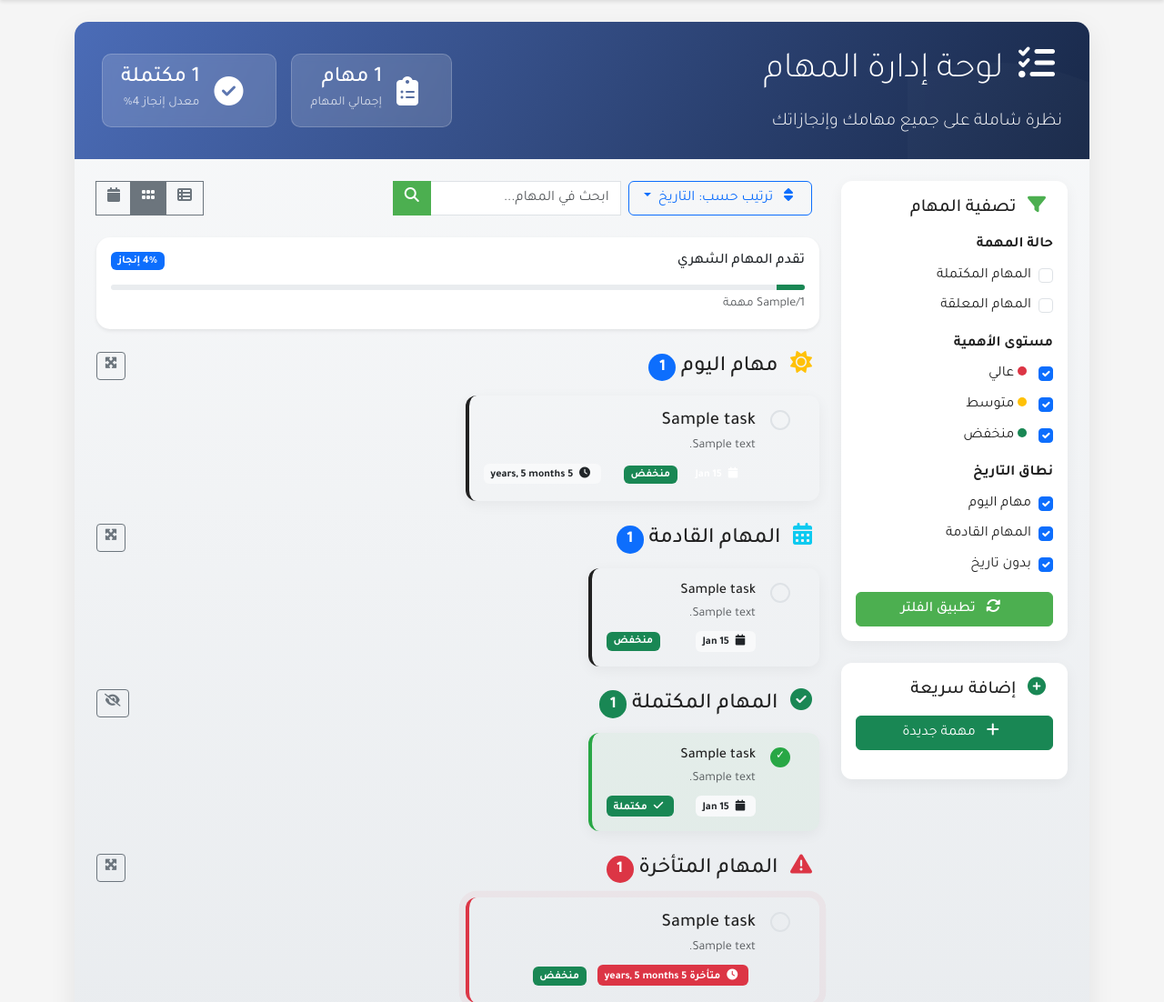
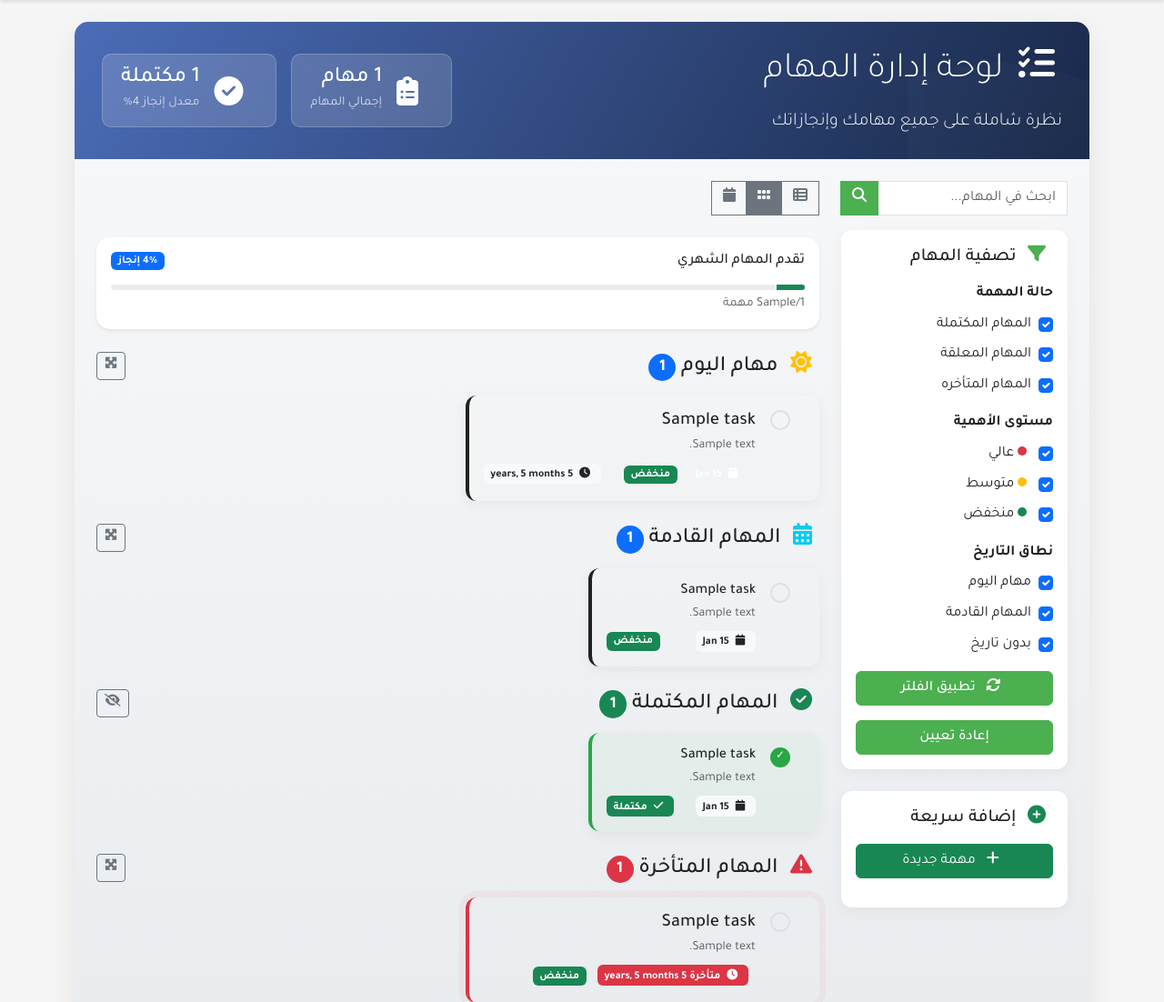
Before and after one commit to ehabahmed2/prodamin, a Django app: template templates/tasks/all_tasks.html in a window 1280 px wide. Shown: the part 72-1174 px from the top of the page at 91% size. Run offline with Django 5.2, Linux system fonts and the light colour scheme; the template is opened without the code that fills it: most values are stand-ins (such as "Sample title", 1, 10 or a date in 2020).

Commit message:
added search, filtering functions

```diff
--- a/templates/nav.html
+++ b/templates/nav.html
@@ -13,7 +13,7 @@
         <div class="collapse navbar-collapse" id="navbarNav">
             <ul class="navbar-nav me-auto">
                 <li class="nav-item">
-                    <a class="nav-link" href="#">
+                    <a class="nav-link" href="{% url "main" %}">
                         <i class="fas fa-home"></i> الرئيسية
                     </a>
                 </li>
--- a/templates/tasks/all_tasks.html
+++ b/templates/tasks/all_tasks.html
@@ -233,6 +233,16 @@
                 <div class="col-lg-3 mb-4">
                     <form method="get" id="task-filter-form">
 
+                        <div class="d-flex mb-3">
+
+                            <div class="input-group" style="width: 250px;">
+                                    <input type="text" name='search' class="form-control" placeholder="ابحث في المهام...">
+                                    <button class="btn btn-primary" type="submit">
+                                        <i class="fas fa-search"></i>
+                                    </button>
+                            </div>
+                        </div>
+
                         <div class="filter-card p-3 mb-4">
                             <h5 class="mb-3">
                                 <i class="fas fa-filter me-2 text-primary"></i>
@@ -242,15 +252,24 @@
                             <div class="mb-3">
                                 <label class="form-label fw-bold">حالة المهمة</label>
                                 <div class="form-check mb-2">
-                                    <input class="form-check-input" type="checkbox" name="completed" id="filter-completed" {% if request.GET.completed %}checked{% endif %}>
+                                    <input class="form-check-input" type="checkbox" name="completed" id="filter-completed"
+                                    {% if request.GET.completed or not request.GET %}checked{% endif %}>
                                     <label class="form-check-label" for="filter-completed">
                                         المهام المكتملة
                                     </label>
                                 </div>
                                 <div class="form-check mb-2">
-                                    <input class="form-check-input" type="checkbox" name="pending" id="filter-pending" {% if request.GET.pending %}checked{% endif %}>
+                                    <input class="form-check-input" type="checkbox" name="pending" id="filter-pending"
+                                    {% if request.GET.pending or not request.GET %}checked{% endif %}>
                                     <label class="form-check-label" for="filter-pending">
                                         المهام المعلقة
+                                    </label>
+                                </div>
+                                <div class="form-check mb-2">
+                                    <input class="form-check-input" type="checkbox" name="late" id="filter-pending"
+                                    {% if request.GET.pending or not request.GET %}checked{% endif %}>
+                                    <label class="form-check-label" for="filter-pending">
+                                        المهام المتأخره
                                     </label>
                                 </div>
                             </div>
@@ -258,21 +277,24 @@
                             <div class="mb-3">
                                 <label class="form-label fw-bold">مستوى الأهمية</label>
                                 <div class="form-check mb-2">
-                                    <input class="form-check-input" type="checkbox" id="filter-high" checked>
+                                    <input class="form-check-input" name='high' type="checkbox" id="filter-high"
+                                    {% if request.GET.high or not request.GET %}checked{% endif %}>
                                     <label class="form-check-label" for="filter-high">
                                         <span class="priority-indicator bg-danger"></span>
                                         عالي
                                     </label>
                                 </div>
                                 <div class="form-check mb-2">
-                                    <input class="form-check-input" type="checkbox" id="filter-medium" checked>
+                                    <input class="form-check-input" name='medium' type="checkbox" id="filter-medium"
+                                    {% if request.GET.medium or not request.GET %}checked{% endif %}>
                                     <label class="form-check-label" for="filter-medium">
                                         <span class="priority-indicator bg-warning"></span>
                                         متوسط
                                     </label>
                                 </div>
                                 <div class="form-check">
-                                    <input class="form-check-input" type="checkbox" id="filter-low" checked>
+                                    <input class="form-check-input" name='low' type="checkbox" id="filter-low"
+                                    {% if request.GET.low or not request.GET %}checked{% endif %}>
                                     <label class="form-check-label" for="filter-low">
                                         <span class="priority-indicator bg-success"></span>
                                         منخفض
@@ -283,19 +305,22 @@
                             <div class="mb-3">
                                 <label class="form-label fw-bold">نطاق التاريخ</label>
                                 <div class="form-check mb-2">
-                                    <input class="form-check-input" type="checkbox" id="filter-today" checked>
+                                    <input class="form-check-input" name='today' type="checkbox" id="filter-today"
+                                    {% if request.GET.today or not request.GET %}checked{% endif %}>
                                     <label class="form-check-label" for="filter-today">
                                         مهام اليوم
                                     </label>
                                 </div>
                                 <div class="form-check mb-2">
-                                    <input class="form-check-input" type="checkbox" id="filter-upcoming" checked>
+                                    <input class="form-check-input" name='upcoming' type="checkbox" id="filter-upcoming"
+                                    {% if request.GET.upcoming or not request.GET %}checked{% endif %}>
                                     <label class="form-check-label" for="filter-upcoming">
                                         المهام القادمة
                                     </label>
                                 </div>
                                 <div class="form-check">
-                                    <input class="form-check-input" type="checkbox" id="filter-no-date" checked>
+                                    <input class="form-check-input" name='no_date' type="checkbox" id="filter-no-date"
+                                    {% if request.GET.no_date or not request.GET %}checked{% endif %}>
                                     <label class="form-check-label" for="filter-no-date">
                                         بدون تاريخ
                                     </label>
@@ -306,6 +331,9 @@
                                 <i class="fas fa-sync-alt me-2"></i>
                                 تطبيق الفلتر
                             </button>
+
+                            <a href="{% url 'all_tasks' %}" class="btn btn-primary w-100 mt-3">إعادة تعيين</a>
+
                         </div>
 
                         <div class="filter-card p-3">
@@ -325,27 +353,6 @@
                 <div class="col-lg-9">
                     <!-- Task Controls -->
                     <div class="d-flex justify-content-between align-items-center mb-4">
-                        <div class="d-flex">
-                            <div class="dropdown me-2">
-                                <button class="btn btn-outline-primary dropdown-toggle" type="button" id="sortDropdown" data-bs-toggle="dropdown">
-                                    <i class="fas fa-sort me-2"></i>
-                                    ترتيب حسب: التاريخ
-                                </button>
-                                <ul class="dropdown-menu">
-                                    <li><a class="dropdown-item" href="#">التاريخ (الأقدم أولاً)</a></li>
-                                    <li><a class="dropdown-item" href="#">التاريخ (الأحدث أولاً)</a></li>
-                                    <li><a class="dropdown-item" href="#">الأهمية (من أعلى إلى أقل)</a></li>
-                                    <li><a class="dropdown-item" href="#">الأهمية (من أقل إلى أعلى)</a></li>
-                                </ul>
-                            </div>
-
-                            <div class="input-group" style="width: 250px;">
-                                <input type="text" class="form-control" placeholder="ابحث في المهام...">
-                                <button class="btn btn-primary" type="button">
-                                    <i class="fas fa-search"></i>
-                                </button>
-                            </div>
-                        </div>
 
                         <div>
                             <div class="btn-group" role="group">
```
Also changed, not shown: tasks/views.py (+69 -14 lines).
